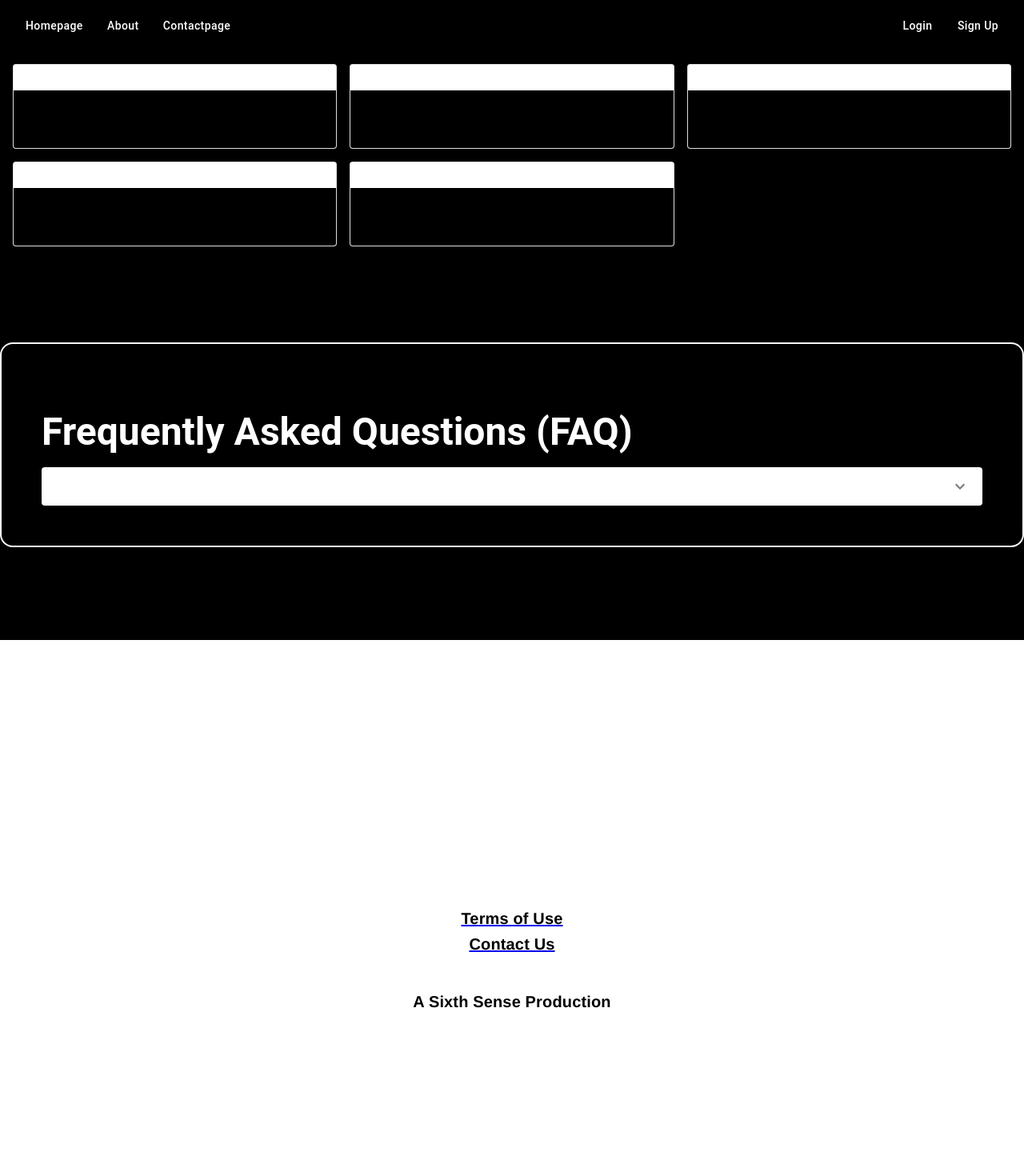
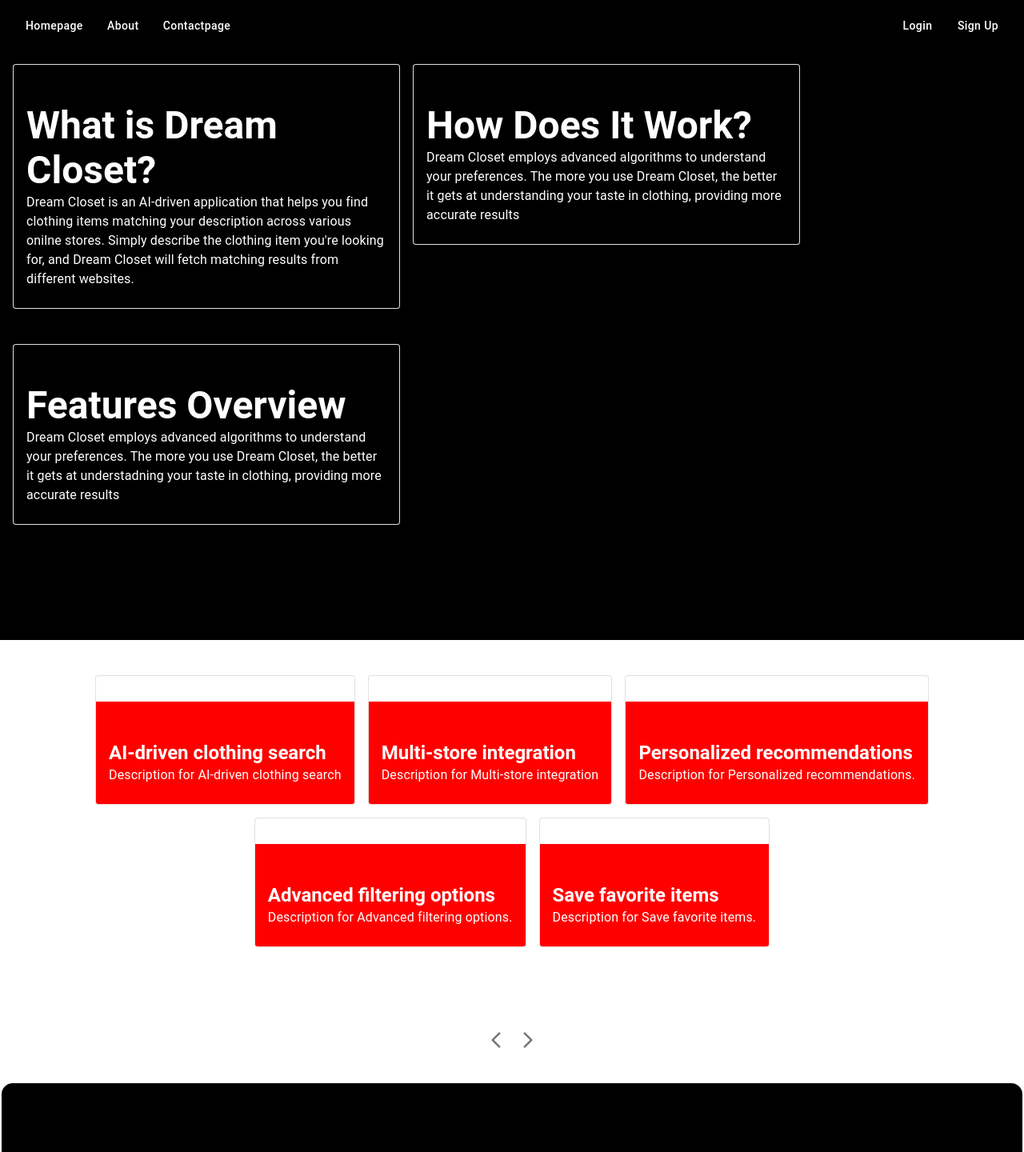
Before and after one commit to richardcolachagua/dream-closet, a React (Create React App) app: page /About in a window 1280 px wide. Shown: the top 1440 px of the page at 80% size. Before the commit the page ends 1276 px from the top, so only its background shows below. Built offline with nearby package versions, Linux system fonts and the light colour scheme.

Commit message:
"continous UI updates to about page"

```diff
--- a/src/frontend/Pages/About.jsx
+++ b/src/frontend/Pages/About.jsx
@@ -40,7 +40,7 @@ const features = [
 ];
 
 const cardStyle = {
-  bgcolor: " black",
+  bgcolor: "red",
   color: "white",
   fontWeight: "bold",
   marginTop: 4,
@@ -56,7 +56,6 @@ const About = () => {
   };
 
   const cardOne = (
-    <React.Fragment>
     <CardContent
       sx={{
         bgcolor: "black",
@@ -76,11 +75,9 @@ const About = () => {
         fetch matching results from different websites.
       </Typography>
     </CardContent>
-    </React.Fragment>
   );
 
   const cardTwo = (
-    <React.Fragment>
     <CardContent
       sx={{
         bgcolor: "black",
@@ -94,16 +91,14 @@ const About = () => {
         How Does It Work?
       </Typography>
       <Typography variant="body1" sx={{ color: "white" }}>
-          Dream Closet employs advanced algorithms to understand your
-          preferences. The more you use Dream Closet, the better it gets at
-          understanding your taste in clothing, providing more accurate results
+        Dream Closet employs advanced algorithms to understand your preferences.
+        The more you use Dream Closet, the better it gets at understanding your
+        taste in clothing, providing more accurate results
       </Typography>
     </CardContent>
-    </React.Fragment>
   );
 
   const cardThree = (
-    <React.Fragment>
     <CardContent
       sx={{
         bgcolor: "black",
@@ -116,20 +111,31 @@ const About = () => {
         Features Overview
       </Typography>
       <Typography variant="body1" sx={{ color: "white" }}>
-          Dream Closet employs advanced algorithms to understand your
-          preferences. The more you use Dream Closet, the better it gets at
-          understadning your taste in clothing, providing more accurate results
+        Dream Closet employs advanced algorithms to understand your preferences.
+        The more you use Dream Closet, the better it gets at understadning your
+        taste in clothing, providing more accurate results
       </Typography>
     </CardContent>
-    </React.Fragment>
   );
 
   return (
     <>
       <Header />
       <Grid container spacing={2} sx={{ padding: 2 }}>
-        {features.map((feature, index) => (
-          <Grid item xs={12} sm={6} md={4} key={index}>
+        <Grid item sx={{ width: 500, height: 350 }}>
+          <Card variant="outlined">{cardOne}</Card>
+        </Grid>
+
+        <Grid item sx={{ width: 500, height: 350 }}>
+          <Card variant="outlined">{cardTwo}</Card>
+        </Grid>
+        <Grid item sx={{ width: 500, height: 350 }}>
+          <Card variant="outlined">{cardThree}</Card>
+        </Grid>
+      </Grid>
+      <Grid container spacing={2} justifyContent="center" sx={{ padding: 8 }}>
+        {features.map((features, index) => (
+          <Grid item key={index}>
             <Card variant="outlined" sx={{ bgcolor: "white" }}>
               <CardContent sx={cardStyle}>
                 <Typography
```
Lines whose indentation alone changed are shown as unchanged.
